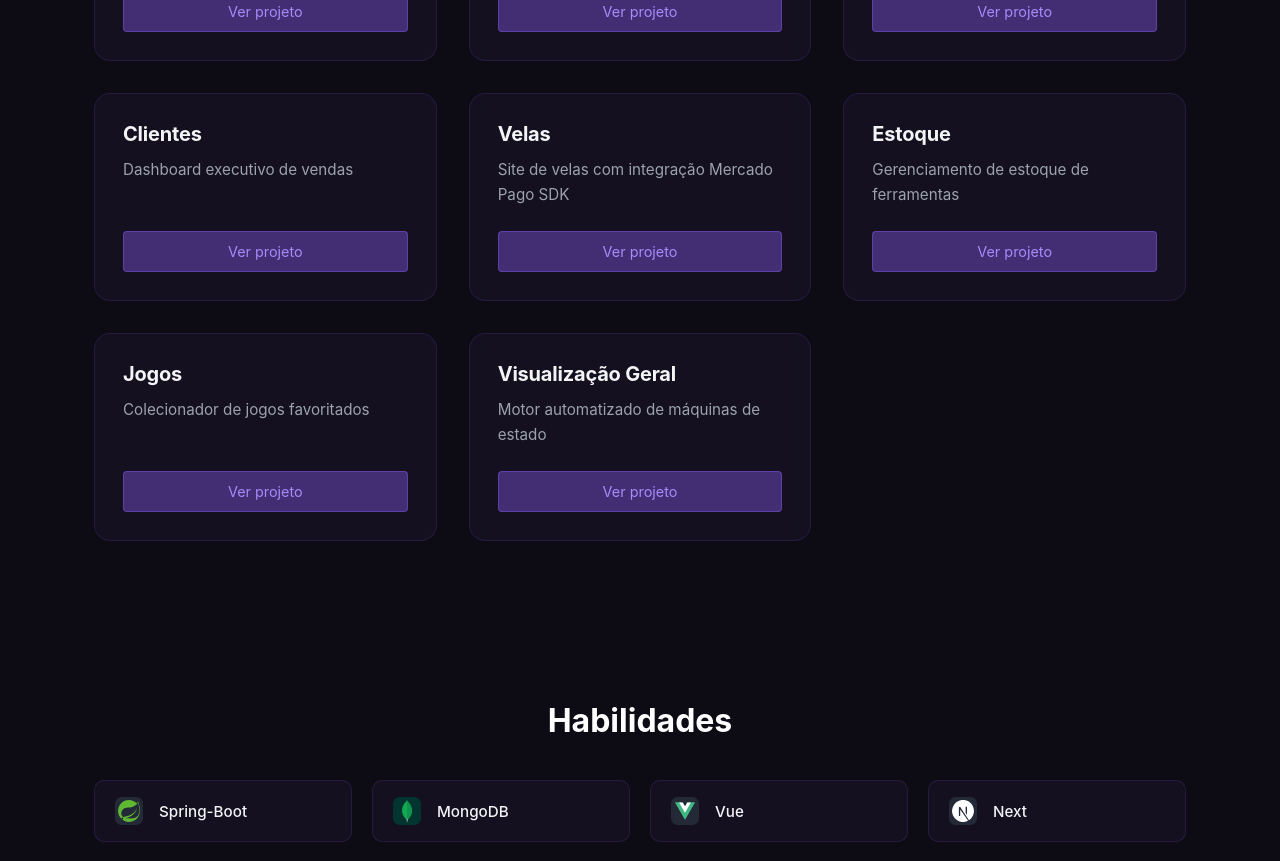
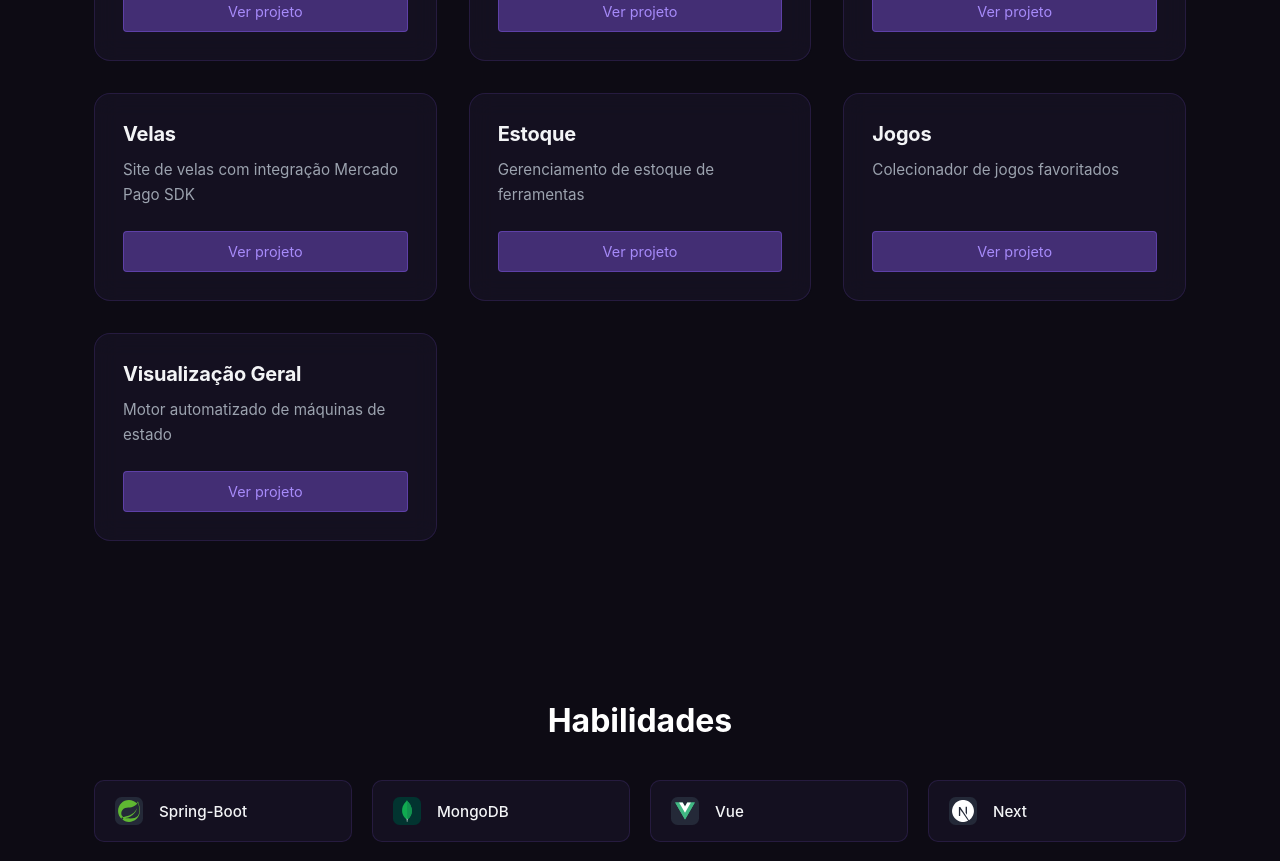
Before and after one commit to kauanvinicius9/Portfolio-Web, a React (Vite) app in the folder frontend/: page / in a window 1280 px wide. Shown: the part 1800-2661 px from the top of the page. Built offline with nearby package versions, Linux system fonts and the light colour scheme.

Commit message:
Update projects.ts

```diff
--- a/frontend/src/data/projects.ts
+++ b/frontend/src/data/projects.ts
@@ -21,30 +21,24 @@ export const projects: Projects[] = [
   },
   {
     id: "04",
-    title: "Clientes",
-    desc: "Dashboard executivo de vendas",
-    link: "https://github.com/kauanvinicius9/Dashboard",
-  },
-  {
-    id: "05",
     title: "Velas",
     desc: "Site de velas com integração Mercado Pago SDK",
     link: "https://github.com/kauanvinicius9/Candles",
   },
   {
-    id: "06",
+    id: "05",
     title: "Estoque",
     desc: "Gerenciamento de estoque de ferramentas",
     link: "https://github.com/kauanvinicius9/Stock",
   },
   {
-    id: "07",
+    id: "06",
     title: "Jogos",
     desc: "Colecionador de jogos favoritados",
     link: "https://github.com/kauanvinicius9/GameVault",
   },
   {
-    id: "08",
+    id: "07",
     title: "Visualização Geral",
     desc: "Motor automatizado de máquinas de estado",
     link: "https://github.com/kauanvinicius9/FlowStream-Engine",
```
